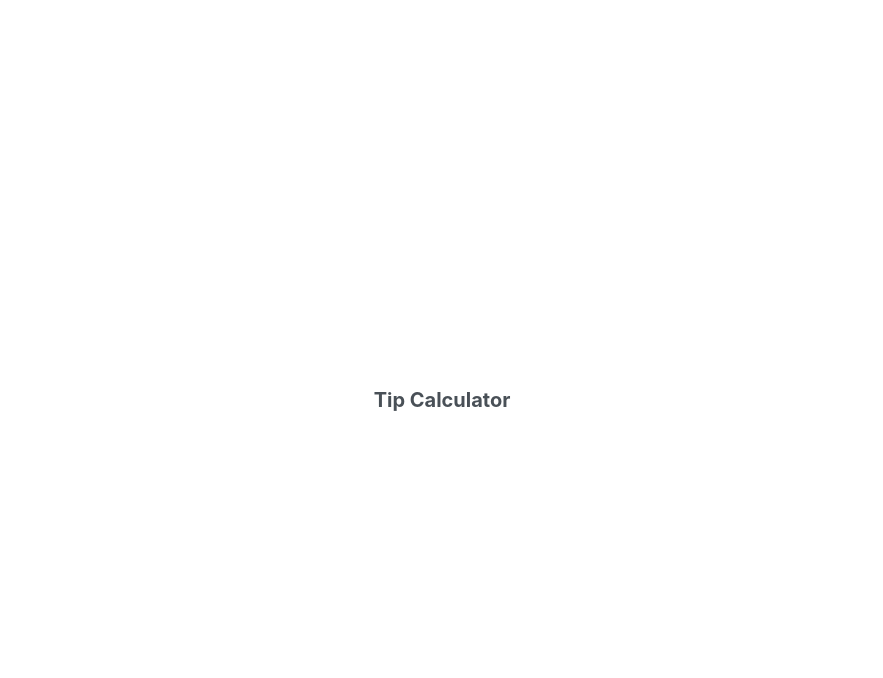
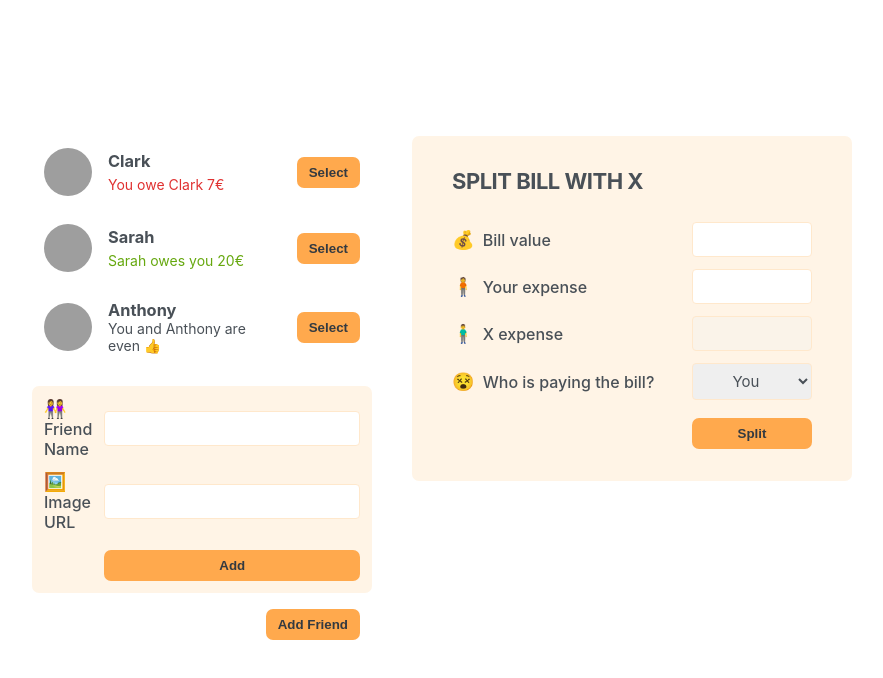
Before and after one commit to cmtayl0r/react-tip-calculator, a React (Vite) app: page / in a window 1280 px wide. Shown: the top 678 px of the page, without its empty margins (198-1081 px from the left). Built offline with nearby package versions, Linux system fonts and the light colour scheme; grey boxes are pictures that could not be loaded.

Commit message:
add static page elements to App.jsx

```diff
--- a/src/App.jsx
+++ b/src/App.jsx
@@ -21,14 +21,86 @@ const initialFriends = [
   },
 ];
 
-function App() {
-  const [count, setCount] = useState(0);
-
+export default function App() {
   return (
-    <>
-      <h1>Tip Calculator</h1>
-    </>
+    <div className="app">
+      <div className="sidebar">
+        <FriendsList />
+        <FormAddFriend />
+        <Button>Add Friend</Button>
+      </div>
+      <div className="main">
+        <FormSplitBill />
+      </div>
+    </div>
   );
 }
 
-export default App;
+function FriendsList() {
+  const friends = initialFriends;
+
+  return (
+    <ul>
+      {friends.map(friend => (
+        <Friend key={friend.id} friend={friend} />
+      ))}
+    </ul>
+  );
+}
+
+function Friend({ friend }) {
+  return (
+    <li className="friend">
+      <img src={friend.image} alt={friend.name} />
+      <h3>{friend.name}</h3>
+      {friend.balance < 0 && (
+        <p className="red">
+          You owe {friend.name} {Math.abs(friend.balance)}€
+        </p>
+      )}
+      {friend.balance > 0 && (
+        <p className="green">
+          {friend.name} owes you {Math.abs(friend.balance)}€
+        </p>
+      )}
+      {friend.balance === 0 && <p>You and {friend.name} are even 👍</p>}
+      <Button>Select</Button>
+    </li>
+  );
+}
+
+function Button({ children }) {
+  return <button className="button">{children}</button>;
+}
+
+function FormAddFriend() {
+  return (
+    <form className="form-add-friend">
+      <label htmlFor="">👭Friend Name</label>
+      <input type="text" />
+      <label htmlFor="">🖼️ Image URL</label>
+      <input type="text" />
+      <Button>Add</Button>
+    </form>
+  );
+}
+
+function FormSplitBill() {
+  return (
+    <form action="" className="form-split-bill">
+      <h2>Split bill with x</h2>
+      <label htmlFor="">💰 Bill value</label>
+      <input type="text" />
+      <label htmlFor="">🧍 Your expense</label>
+      <input type="text" />
+      <label htmlFor="">🧍‍♂️ X expense</label>
+      <input type="text" disabled />
+      <label htmlFor="">😵 Who is paying the bill?</label>
+      <select name="" id="">
+        <option value="user">You</option>
+        <option value="friend">x</option>
+      </select>
+      <Button>Split</Button>
+    </form>
+  );
+}
```
